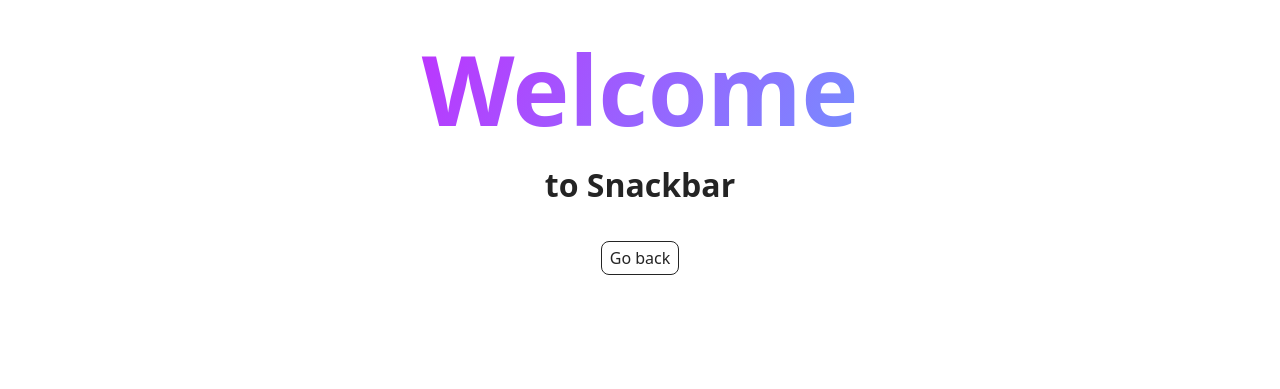
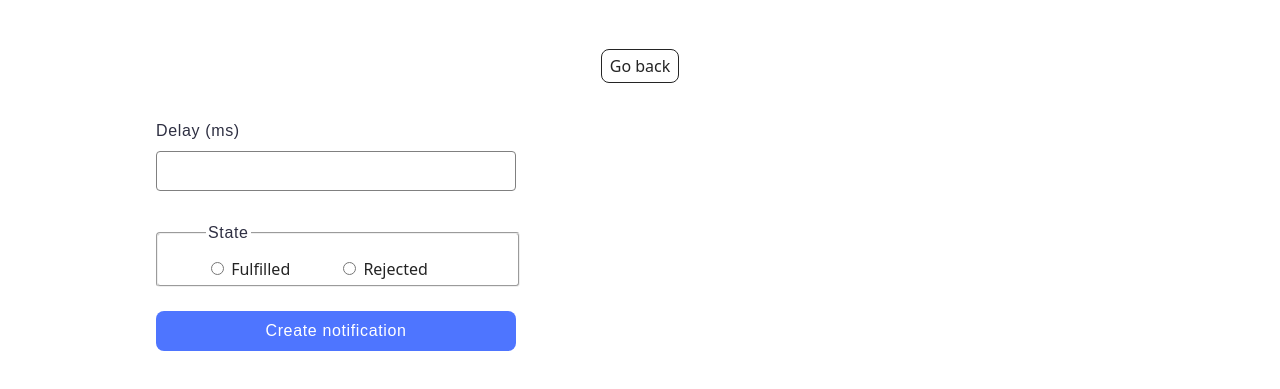
Before and after one commit to RomanAnokhin-work/goit-js-hw-10, a website built with Vite: page src/2-snackbar.html in a window 1280 px wide. Shown: the part 53-442 px from the top of the page. Built offline with nearby package versions, Linux system fonts and the light colour scheme.

Commit message:
Update 2-snackbar.html and 2-snackbar.js

```diff
--- a/src/2-snackbar.html
+++ b/src/2-snackbar.html
@@ -4,7 +4,7 @@
     <meta charset="UTF-8" />
     <meta http-equiv="X-UA-Compatible" content="IE=edge" />
     <meta name="viewport" content="width=device-width, initial-scale=1.0" />
-    <title>Page 3</title>
+    <title>2-snackbar</title>
     <link rel="stylesheet" href="./css/styles.css" />
   </head>
   <body>
@@ -16,11 +16,31 @@
 
     <main>
       <div class="container">
-        <h1 class="main-title">
-          <span class="main-title-gradient">Welcome</span> to Snackbar
-        </h1>
         <load src="./partials/back-link.html" />
       </div>
+      <form class="form">
+        <label class="delay-label">
+          Delay (ms)
+          <input type="number" class="delay-input" name="delay" required />
+        </label>
+
+        <fieldset class="state-fieldset">
+          <legend class="state-legend">State</legend>
+          <div class="state-container">
+            <label class="fulfilled-label">
+            <input type="radio" name="state" value="fulfilled" required />
+            Fulfilled
+          </label>
+          <label class="rejected-label">
+            <input type="radio" name="state" value="rejected" required />
+            Rejected
+          </label>
+          </div>
+
+        </fieldset>
+
+        <button class="submit-button" type="submit">Create notification</button>
+      </form>
     </main>
 
     <script type="module" src="./js/2-snackbar.js"></script>
--- a/src/css/styles.css
+++ b/src/css/styles.css
@@ -146,3 +146,128 @@
   line-height: 1.5;
   color: #2e2f42;
 }
+
+/* 2-snackbar styles */
+
+.delay-label {
+  font-family: "Montserrat", sans-serif;
+  margin-top: 36px;
+  margin-left: 156px;
+  display: flex;
+    align-items: flex-start;
+    justify-content: flex-start;
+    flex-direction: column;
+    gap: 8px;
+    font-weight: 400;
+      font-size: 16px;
+
+      /* line-height: 24px; */
+      line-height: 1.5;
+      letter-spacing: 0.04em;
+      color: #2e2f42;
+}
+
+.delay-input {
+  box-sizing: border-box;
+  width: 360px;
+  height: 40px;
+  border: 1px solid #808080;
+    border-radius: 4px;
+    padding-left: 16px;
+    padding-top: 8px;
+    padding-bottom: 8px;
+    font-family: "Montserrat", sans-serif;
+    font-weight: 400;
+      font-size: 16px;
+
+      /* line-height: 24px; */
+      line-height: 1.5;
+      letter-spacing: 0.04em;
+      color: #2e2f42;
+
+}
+
+.delay-input:hover {
+  border: 1px solid #000;
+}
+
+.delay-input:focus {
+  border: 1px solid #4e75ff;
+  outline: none;
+}
+
+.state-fieldset {
+  max-width: 362px;
+  max-height: 66px;
+  margin-left: 156px;
+  margin-top: 30px;
+  padding-top: 24px;
+  padding-bottom: 8px;
+  padding-left: 48px;
+  padding-right: 48px;
+  box-sizing: border-box;
+  display: flex;
+    justify-content: center;
+    align-items: center;
+    border-radius: 4px;
+}
+.state-fieldset:hover {
+  border: 1px solid #000;
+}
+
+.state-container {
+display: flex;
+  align-items: flex-start;
+  justify-content: flex-start;
+  flex-direction: row;
+  gap: 48px;
+  width: 264px;
+    height: 32px;
+}
+
+.state-legend {
+  display: block;
+  text-align: left;
+  font-family: "Montserrat", sans-serif;
+  font-weight: 400;
+    font-size: 16px;
+
+    /* line-height: 24px; */
+    line-height: 1.5;
+    letter-spacing: 0.04em;
+    color: #2e2f42;
+}
+
+.submit-button {
+  margin-left: 156px;
+  margin-top: 24px;
+  display: flex;
+    align-items: center;
+    justify-content: center;
+    flex-direction: row;
+    gap: 10px;
+    border-radius: 8px;
+      padding: 8px 16px;
+      width: 360px;
+      height: 40px;
+      background: #4e75ff;
+      border: none;
+      font-family: "Montserrat", sans-serif;
+      font-weight: 500;
+        font-size: 16px;
+
+        /* line-height: 24px; */
+        line-height: 1.5;
+        letter-spacing: 0.04em;
+        color: #fff;
+}
+
+.submit-button:hover {
+  background: #6c8cff;
+}
+
+.fulfilled-label:checked,
+.rejected-label:checked {
+  background: #4e75ff;
+  border: 1px solid #4e75ff;
+}
--- a/src/js/2-snackbar.js
+++ b/src/js/2-snackbar.js
@@ -0,0 +1,58 @@
+import iziToast from 'izitoast';
+import 'izitoast/dist/css/iziToast.min.css';
+
+const form = document.querySelector('.form');
+
+form.addEventListener('submit', submitHandler);
+
+function submitHandler(event) {
+  event.preventDefault();
+
+  const delayValue = event.target.elements.delay.value;
+  const stateValue = event.target.elements.state.value;
+
+  const promise = new Promise((resolve, reject) => {
+    setTimeout(() => {
+      if (stateValue == 'fulfilled') {
+        resolve(` Fulfilled promise in ${delayValue}ms`);
+      } else {
+        reject(` Rejected promise in ${delayValue}ms`);
+      }
+    }, Number(delayValue));
+  })
+    .then(value => showSuccesMessage(value))
+        .catch(error => showErrorMessage(error));
+    form.reset();
+}
+
+function showSuccesMessage(value) {
+  iziToast.success({
+    title: '',
+    message: value,
+    position: 'topRight',
+    timeout: 3000,
+    close: false,
+    onOpening: function (instance, toast) {
+      toast.style.position = 'absolute';
+      toast.style.left = 901 + 'px';
+      toast.style.top = 136 + 'px';
+      toast.style.margin = 0;
+    },
+  });
+}
+
+function showErrorMessage(error) {
+  iziToast.error({
+    title: '',
+    message: error,
+    position: 'topRight',
+    timeout: 3000,
+    close: false,
+    onOpening: function (instance, toast) {
+      toast.style.position = 'absolute';
+      toast.style.left = 901 + 'px';
+      toast.style.top = 136 + 'px';
+      toast.style.margin = 0;
+    },
+  });
+}
```
Also changed, not shown: src/1-timer.html (+4 -1 lines), src/js/1-timer.js (+19 -6 lines).
